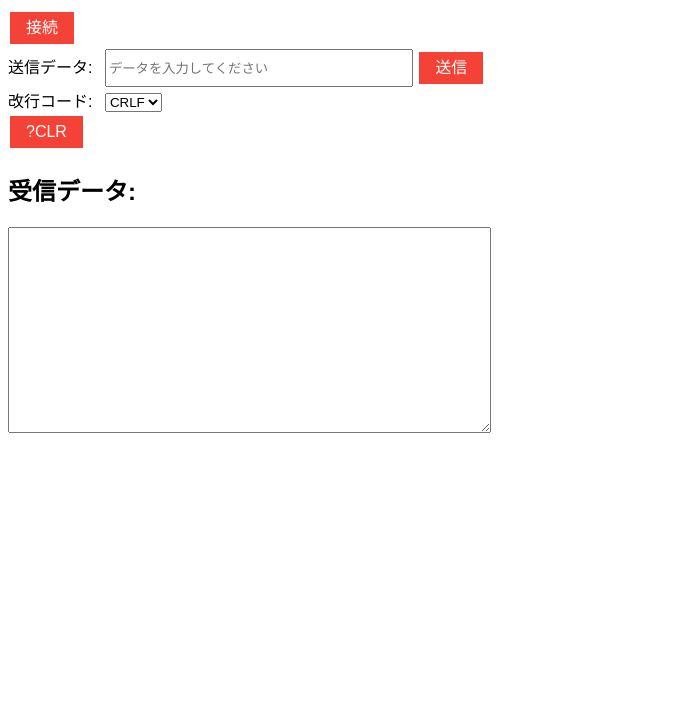
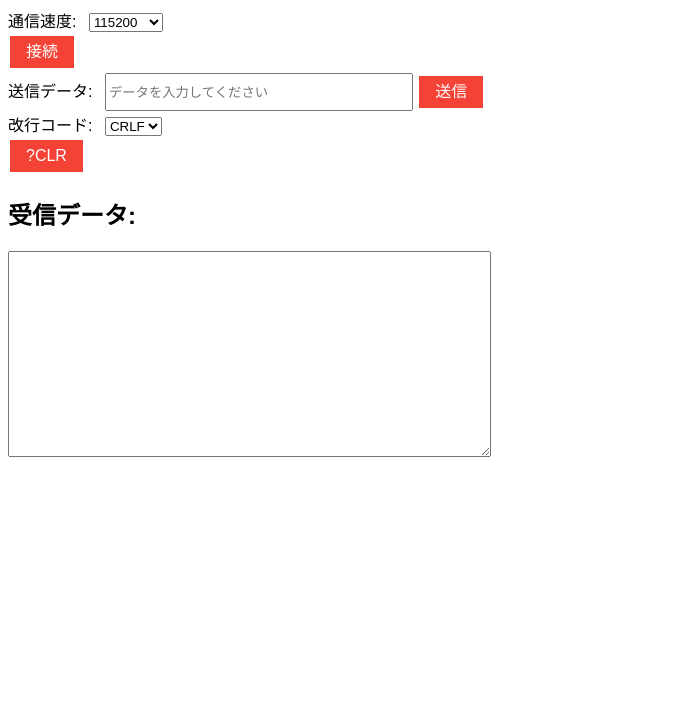
Before and after one commit to bit-trade-one/AD7SGPR-SCWA, a plain HTML site: page docs/index.html in a window 1280 px wide. Shown: the part 89-800 px from the top of the page, without its empty margins (0-673 px from the left). Drawn offline with Linux system fonts and the light colour scheme.

Commit message:
通信速度設定追加

```diff
--- a/docs/app.js
+++ b/docs/app.js
@@ -29,10 +29,12 @@ let port;
 async function onStartButtonClick() {
   const lineBreakSelect = document.getElementById("linebreak-select");
   const selectedLineBreak = lineBreakSelect.value;
+  const baudRateSelect = document.getElementById("baudrate-select");
+  const selectedBaudRate = parseInt(baudRateSelect.value, 10);
 
   try {
     port = await navigator.serial.requestPort();
-    await port.open({ baudRate: 9600 });
+    await port.open({ baudRate: selectedBaudRate });
 
     while (port.readable) {
       const textDecoder = new TextDecoderStream();
--- a/docs/index.html
+++ b/docs/index.html
@@ -16,6 +16,25 @@
       </nav>
     </header>
     <main>
+      <div>
+        <label for="baudrate-select">通信速度:</label>
+        <select id="baudrate-select">
+          <option value="300">300</option>
+          <option value="1200">1200</option>
+          <option value="2400">2400</option>
+          <option value="4800">4800</option>
+          <option value="9600">9600</option>
+          <option value="19200">19200</option>
+          <option value="38400">38400</option>
+          <option value="57600">57600</option>
+          <option value="74880">74880</option>
+          <option value="115200" selected>115200</option>
+          <option value="230400">230400</option>
+          <option value="250000">250000</option>
+          <option value="500000">500000</option>
+          <option value="1000000">1000000</option>
+        </select>
+      </div>
       <button onclick="onStartButtonClick()" class="button">接続</button>
       <div>
         <label for="input-text">送信データ:</label>
```
